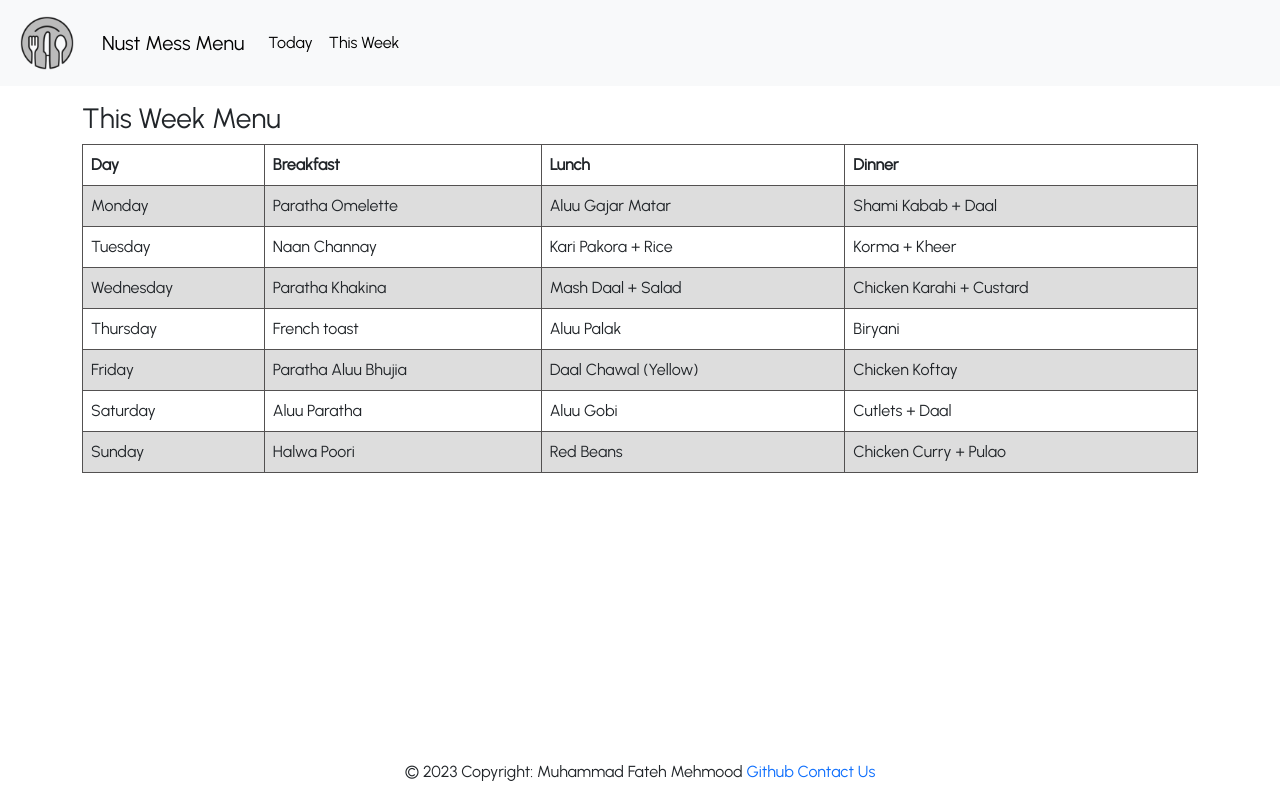
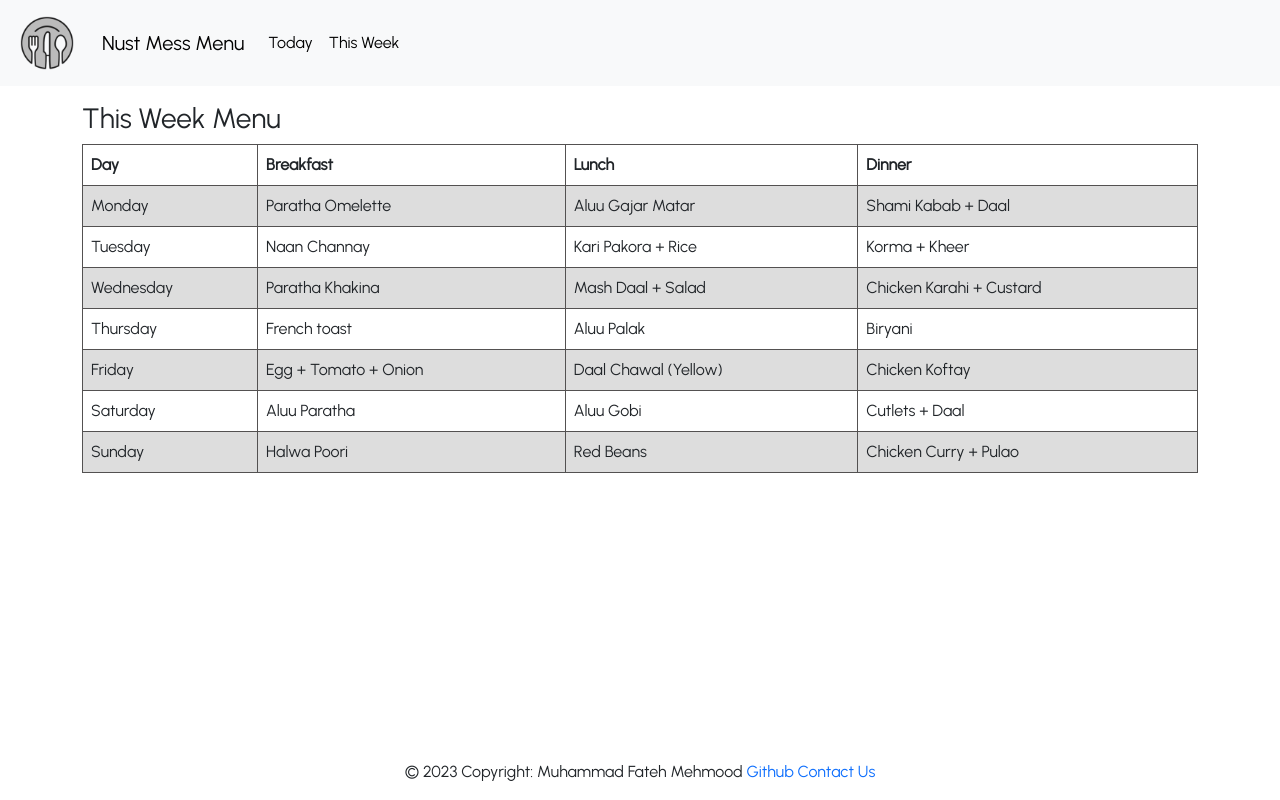
Before and after one commit to fatehmehmood123/Mess-Menu, a React (Create React App) app: page /weekly in a window 1280 px wide. Built offline with nearby package versions, Linux system fonts and the light colour scheme.

Commit message:
friday breakfast updated

```diff
--- a/src/components/WeekContainer.js
+++ b/src/components/WeekContainer.js
@@ -38,7 +38,7 @@ export default function WeekContainer(props) {
                     </tr>
                     <tr>
                         <td>Friday</td>
-                        <td>Paratha Aluu Bhujia</td>
+                        <td>Egg + Tomato + Onion</td>
                         <td>{props.friLunch} </td>
                         <td>{props.friDinner}</td>
                     </tr>
```
